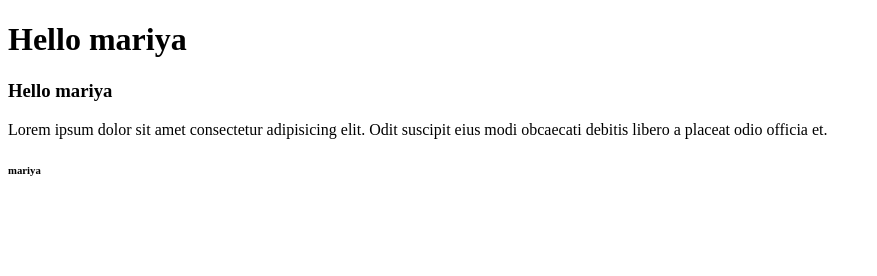
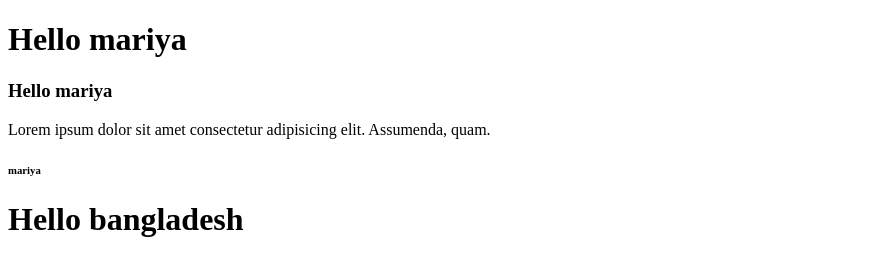
Before and after one commit to mariyadewan/FS-web-development, a plain HTML site: page github/index.html in a window 1280 px wide. Shown: the whole page, without its empty margins (0-877 px from the left). Drawn offline with Linux system fonts and the light colour scheme.

Commit message:
third commit

```diff
--- a/github/index.html
+++ b/github/index.html
@@ -8,8 +8,9 @@
 <body>
     <h1>Hello mariya</h1>
     <h3>Hello mariya</h3>
-    <p>Lorem ipsum dolor sit amet consectetur adipisicing elit. Odit suscipit eius modi obcaecati debitis libero a placeat odio officia et.</p>
+    <p>Lorem ipsum dolor sit amet consectetur adipisicing elit. Assumenda, quam.</p>
     <h6>mariya</h6>
+    <h1>Hello bangladesh</h1>
 
 </body>
 </html>
```
